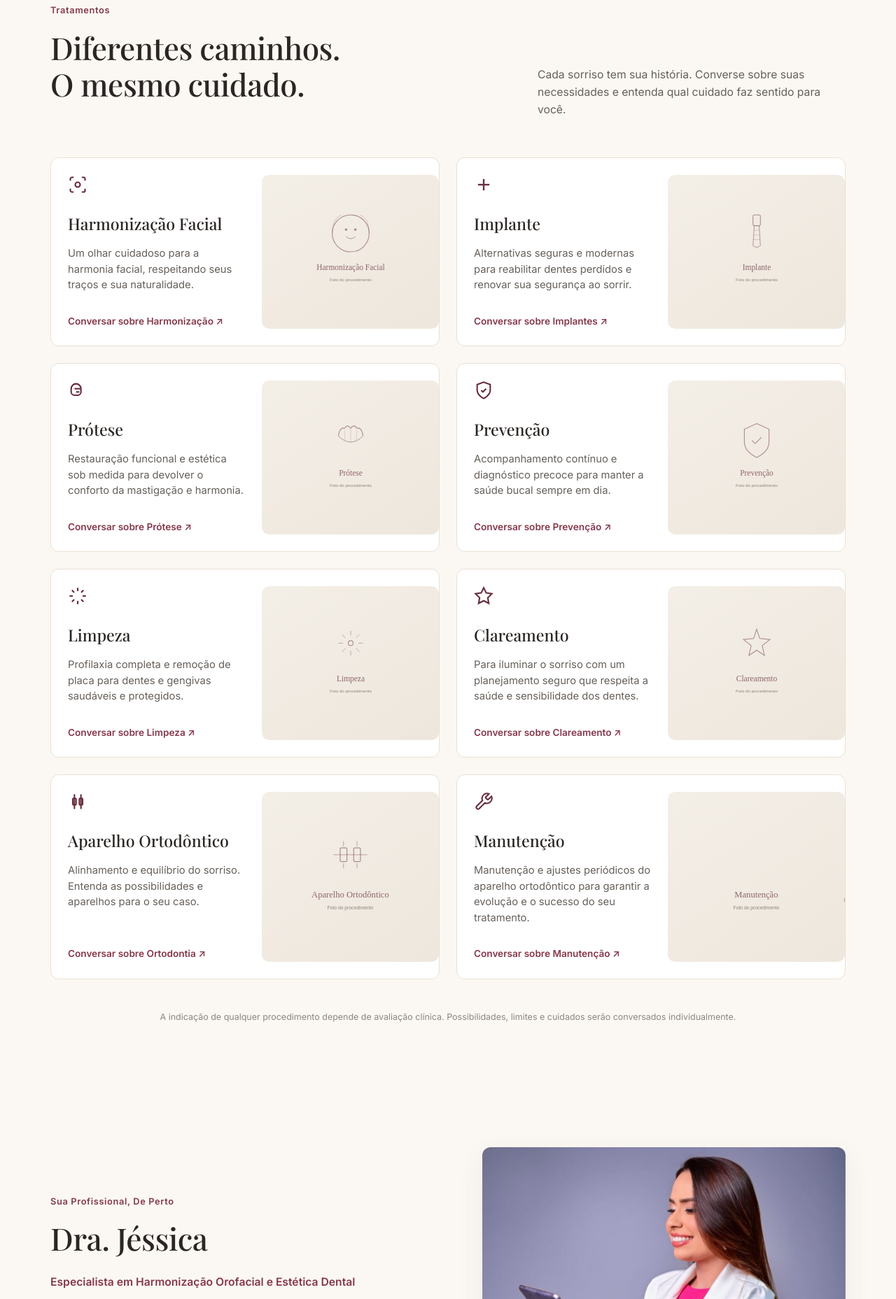
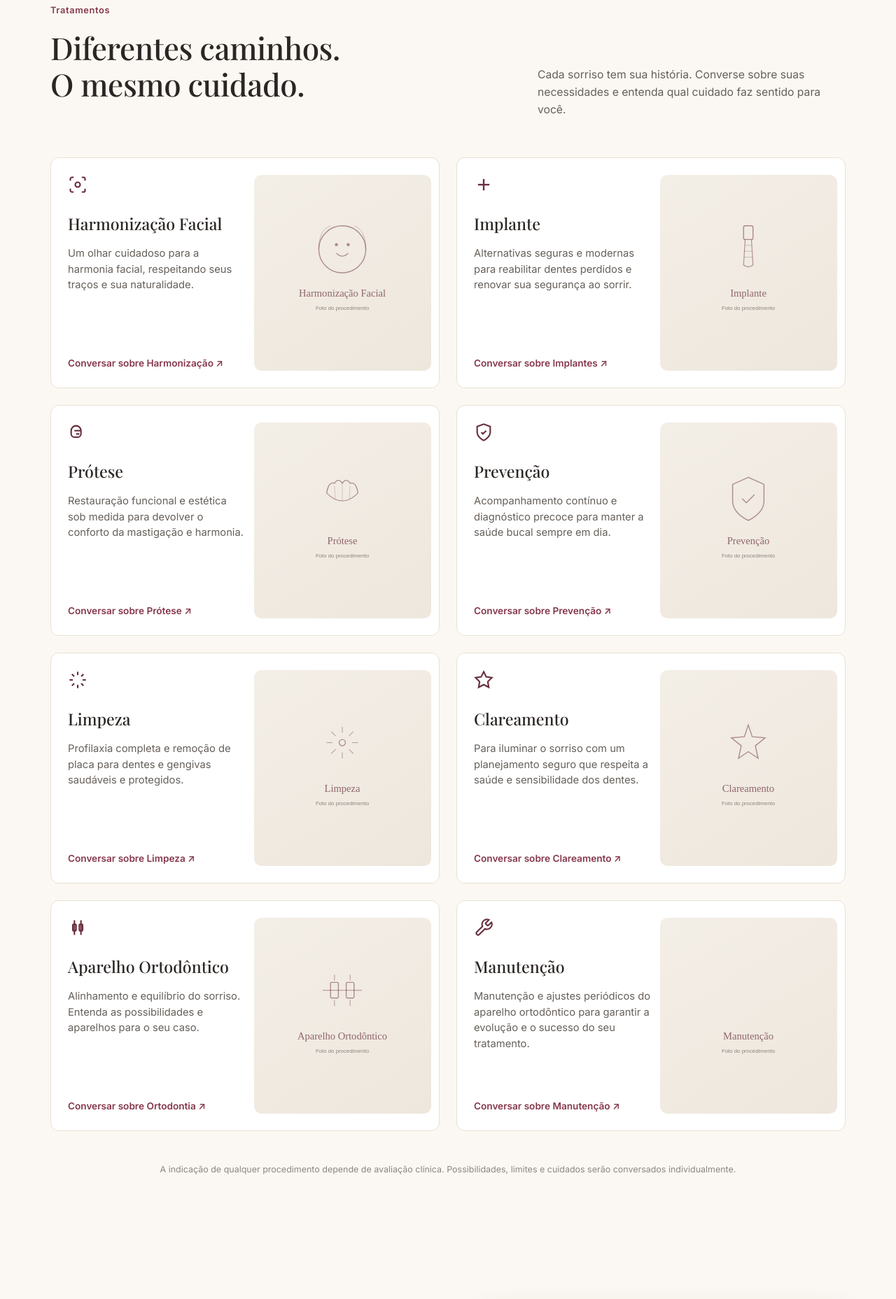
Before and after one commit to Ricardoqs20/Consultorio_Jessica, a Flask app: page / in a window 1280 px wide. Shown: the part 1591-3448 px from the top of the page at 70% size. Run offline with Flask 3, Linux system fonts and the light colour scheme; some web fonts are replaced.

Commit message:
Cards tratamento: aumenta altura vertical e reduz gap texto-imagem

```diff
--- a/static/css/style.css
+++ b/static/css/style.css
@@ -205,7 +205,7 @@ a {
 
 .treatment-photo-wrapper {
   flex: 0 0 50%;
-  min-height: 220px;
+  min-height: 280px;
   border-radius: 10px;
   overflow: hidden;
 }
@@ -425,8 +425,8 @@ a {
   display: flex;
   flex-direction: row;
   align-items: stretch;
-  gap: 1.5rem;
-  min-height: 230px;
+  gap: 0.8rem;
+  min-height: 320px;
   transition: var(--transition);
 }
 
```
